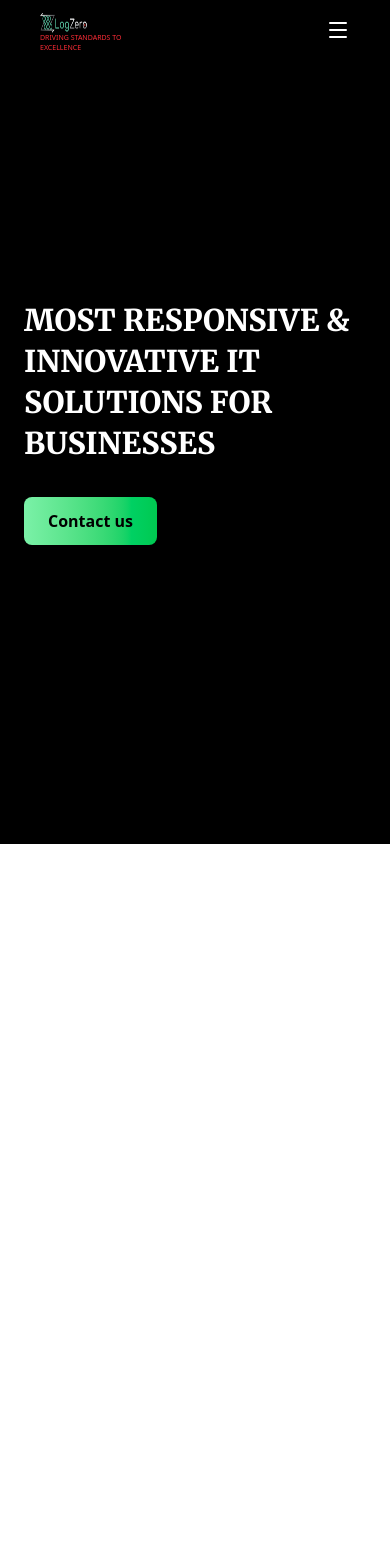
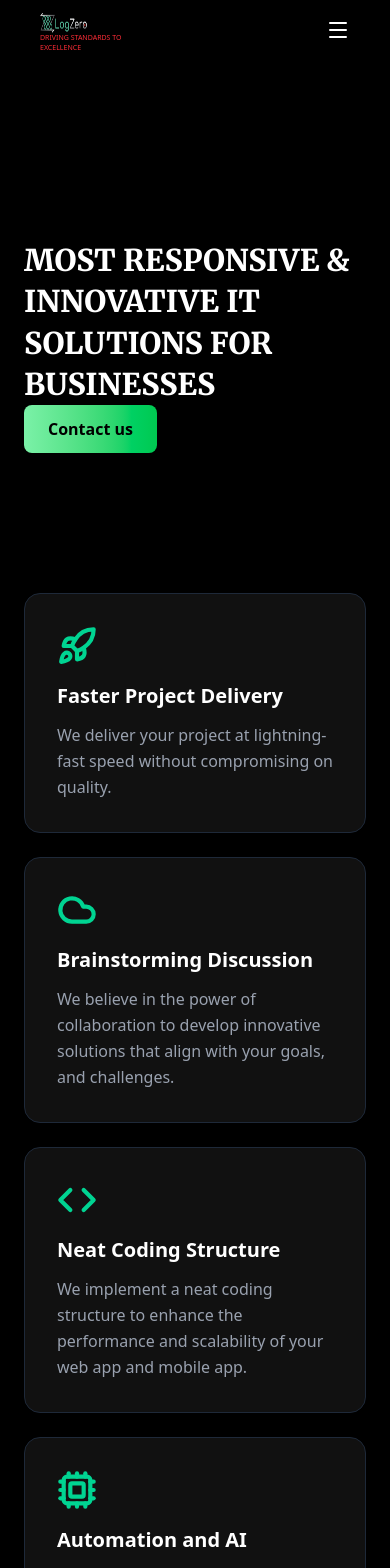
Before and after one commit to Mrfrost1304/Logzero, a React (Vite) app: page / in a window 390 px wide. Shown: the top 1568 px of the page. Before the commit the page ends 844 px from the top, so only its background shows below. Built offline with nearby package versions, Linux system fonts and the light colour scheme; a web font is replaced by a local one.

Commit message:
completed hero section

```diff
--- a/src/Components/Homepage/Featurecard.jsx
+++ b/src/Components/Homepage/Featurecard.jsx
@@ -1,32 +1,25 @@
 import React from 'react'
+import { features }   from '../data'
+const Featurecard = () => {
 
-const Featurecard = () => {
-    const features = [
-  {
-    id: 1,
-    icon: Rocket,
-    title: "Faster Project Delivery",
-    description:
-      "We deliver your project at lightning-fast speed without compromising on quality.",
-  },
-  {
-    id: 2,
-    icon: Shield,
-    title: "Top-notch Security",
-    description:
-      "Your data is protected with enterprise-grade security and best practices.",
-  },
-  {
-    id: 3,
-    icon: Users,
-    title: "Dedicated Support",
-    description:
-      "Our team is available 24/7 to help you with any issues or guidance you need.",
-  },
-];
   return (
-    <div>Featurecard</div>
+      <div className="grid grid-cols-1 md:grid-cols-2 lg:grid-cols-4 gap-6 items-stretch">
+    {features.map((feature) => (
+      <FeatureCard key={feature.id} {...feature} />
+    ))}
+  </div>
   )
 }
+const FeatureCard = ({ icon: Icon, title, description }) => (
+  <div className="bg-[#111] rounded-2xl p-8 shadow-lg border border-gray-800 hover:shadow-[0_0_20px_rgba(0,255,150,0.3)] transition h-full">
+    <div className="text-emerald-400 mb-4">
+      <Icon size={40} strokeWidth={2.5} />
+    </div>
+    <h3 className="text-xl font-extrabold text-white mb-3 font-playfair">
+      {title}
+    </h3>
+    <p className="text-gray-400 leading-relaxed">{description}</p>
+  </div>
+);
 
 export default Featurecard
--- a/src/Components/Homepage/HeroSection.jsx
+++ b/src/Components/Homepage/HeroSection.jsx
@@ -1,12 +1,13 @@
 import React from 'react'
 import EarthImage from '../../assets/Images/EarthImage.png'
+import Featurecard from './Featurecard'
 const HeroSection = () => {
-  return (
-    <section className="bg-black text-white h-screen flex items-center overflow-hidden">
-      <div className="max-w-[1400px] mx-auto w-full grid grid-cols-1 md:grid-cols-2 gap-10 px-6 md:px-12">
+  return (<>
+    <section className="bg-black text-white h-4/7 flex flex-col ">
+      <div className="max-w-[1400px] mx-auto w-full px-6">
 
         {/* Left Content */}
-        <div className="flex flex-col justify-center space-y-8">
+        <div className="pt-60">
           <h1 className="text-3xl md:text-4xl lg:text-5xl font-extrabold leading-snug font-Merriweather">
             MOST RESPONSIVE & <br /> INNOVATIVE IT <br /> SOLUTIONS FOR <br /> BUSINESSES
           </h1>
@@ -16,15 +17,21 @@ const HeroSection = () => {
         </div>
 
         {/* Right Content (Earth Image) */}
-        <div className="hidden md:block">
+        <div className=" hidden md:block z-0">
           <img
             src={EarthImage}
             alt="Earth"
             className=" absolute left-185 -top-17 w-4xl  "
           />
         </div>
+
       </div>
+     <div className="mt-25 px-6 pb-20 pt-10 md:px-12 ">
+          <Featurecard />
+        </div>
     </section>
+
+     </>
   )
 }
 
--- a/src/Components/Navbar/DropdownMenu.jsx
+++ b/src/Components/Navbar/DropdownMenu.jsx
@@ -1,76 +1,8 @@
 import { motion } from "framer-motion";
-
+import categories  from "../data";
 const DropdownMenu = ({ isMobile = false }) =>{
   // Single source of truth for categories + services
-  const categories = [
-    {
-      title: "Web Development",
-      services: [
-        "CRM / ERP",
-        "E-Commerce And Retail",
-        "Marketplace Management",
-        "SaaS",
-        "On-Demand Application",
-        "Digital Transformation",
-      ],
-    },
-    {
-      title: "Mobile Development",
-      services: [
-        "Custom Apps",
-        "Native Apps",
-        "Hybrid Apps",
-        "App Testing",
-        "Integration",
-        "UI / UX",
-        "UI / UX Design",
-        "Custom IOS App",
-        "Development",
-        "Software Testing",
-      ],
-    },
-    {
-      title: "Data Management",
-      services: [
-        "Data Collection",
-        "Data Mining",
-        "Data Analysis",
-        "Dashboard Management",
-      ],
-    },
-    {
-      title: "DevOps And Server Management",
-      services: [
-        "DevOps",
-        "Managed Server",
-        "Cloud Server",
-        "Windows Server",
-        "Linux Server",
-      ],
-    },
-    {
-      title: "Virtual Resource Management",
-      services: [
-        "Project Manager",
-        "Project Coordinator",
-        "Business Analyst",
-        "Business Development Executive",
-        "Marketing Executive",
-        "Relationship Manager",
-      ],
-    },
-    {
-      title: "Digital Marketing Services",
-      services: [
-        "SEO",
-        "Content Marketing",
-        "Social Media Marketing",
-        "Email Marketing",
-        "PPC Campaigns",
-        "Brand Strategy",
-      ],
-    },
-  ];
+
 
   return (
     <div className={`${isMobile ? "bg-gray-50 p-4" : "bg-white border-t border-gray-200 shadow-lg"}`}>
--- a/src/Components/Navbar/MobileMenu.jsx
+++ b/src/Components/Navbar/MobileMenu.jsx
@@ -15,6 +15,7 @@ const MobileMenu = () => {
     console.log(`Navigating to: ${item}`);
     closeMobileMenu();
   };
+
   useEffect(() => {
     const handleClickOutside = (event) => {
       if (menuRef.current && !menuRef.current.contains(event.target)) {
@@ -45,8 +46,11 @@ const MobileMenu = () => {
 
       {/* Dropdown Menu */}
       {mobileOpen && (
-        <div className="fixed left-1/2 transform -translate-x-1/2 mt-7 w-screen right-0 z-50 overflow-hidden bg-white">
-          <nav role="menu">
+        <div
+          className="fixed inset-0 z-50 overflow-y-auto"
+          style={{ top: '64px' }} // Adjust this value to clear your header
+        >
+          <nav role="menu" className=" bg-white">
             <div className="divide-y divide-gray-200">
               <NavItem
                 label="About Us"
@@ -91,7 +95,7 @@ const NavItem = ({ label, onClick }) => (
   <li>
     <button
       role="menuitem"
-      className="w-full text-left px-6 py-4 text-lg font-medium text-gray-900  active:bg-red-600 transition-colors focus:bg-red-600 focus:text-white"
+      className="w-full text-left px-6 py-4 text-lg font-medium text-gray-900  active:bg-red-600 transition-colors focus:bg-red-600 focus:text-white"
       onClick={onClick}
     >
       {label}
--- /dev/null
+++ b/src/Components/data.js
@@ -0,0 +1,104 @@
+import { Rocket, Cloud, Code, Cpu } from "lucide-react";
+
+const categories = [
+    {
+      title: "Web Development",
+      services: [
+        "CRM / ERP",
+        "E-Commerce And Retail",
+        "Marketplace Management",
+        "SaaS",
+        "On-Demand Application",
+        "Digital Transformation",
+      ],
+    },
+    {
+      title: "Mobile Development",
+      services: [
+        "Custom Apps",
+        "Native Apps",
+        "Hybrid Apps",
+        "App Testing",
+        "Integration",
+        "UI / UX",
+        "UI / UX Design",
+        "Custom IOS App",
+        "Development",
+        "Software Testing",
+      ],
+    },
+    {
+      title: "Data Management",
+      services: [
+        "Data Collection",
+        "Data Mining",
+        "Data Analysis",
+        "Dashboard Management",
+      ],
+    },
+    {
+      title: "DevOps And Server Management",
+      services: [
+        "DevOps",
+        "Managed Server",
+        "Cloud Server",
+        "Windows Server",
+        "Linux Server",
+      ],
+    },
+    {
+      title: "Virtual Resource Management",
+      services: [
+        "Project Manager",
+        "Project Coordinator",
+        "Business Analyst",
+        "Business Development Executive",
+        "Marketing Executive",
+        "Relationship Manager",
+      ],
+    },
+    {
+      title: "Digital Marketing Services",
+      services: [
+        "SEO",
+        "Content Marketing",
+        "Social Media Marketing",
+        "Email Marketing",
+        "PPC Campaigns",
+        "Brand Strategy",
+      ],
+    },];
+
+
+export const features = [
+  {
+    id: 1,
+    icon: Rocket,
+    title: "Faster Project Delivery",
+    description:
+      "We deliver your project at lightning-fast speed without compromising on quality.",
+  },
+  {
+    id: 2,
+    icon: Cloud,
+    title: "Brainstorming Discussion",
+    description:
+      "We believe in the power of collaboration to develop innovative solutions that align with your goals, and challenges.",
+  },
+  {
+    id: 3,
+    icon: Code,
+    title: "Neat Coding Structure",
+    description:
+      "We implement a neat coding structure to enhance the performance and scalability of your web app and mobile app.",
+  },
+  {
+    id: 4,
+    icon: Cpu,
+    title: "Automation and AI",
+    description:
+      "We implement automation and AI technologies to optimize processes and drive tech innovations.",
+  },
+];
+
+    export default categories;
```
Lines whose indentation alone changed are shown as unchanged.
